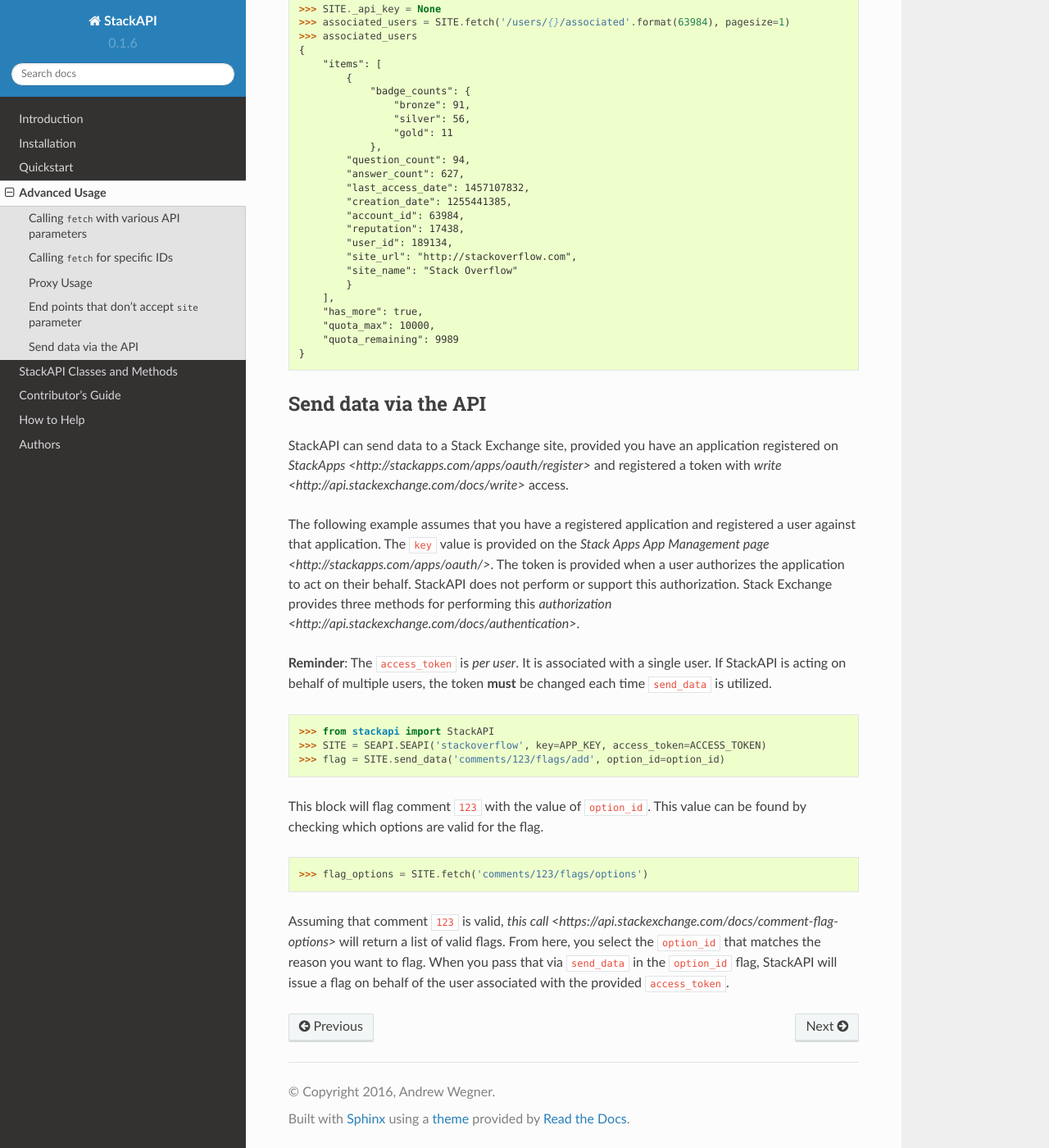
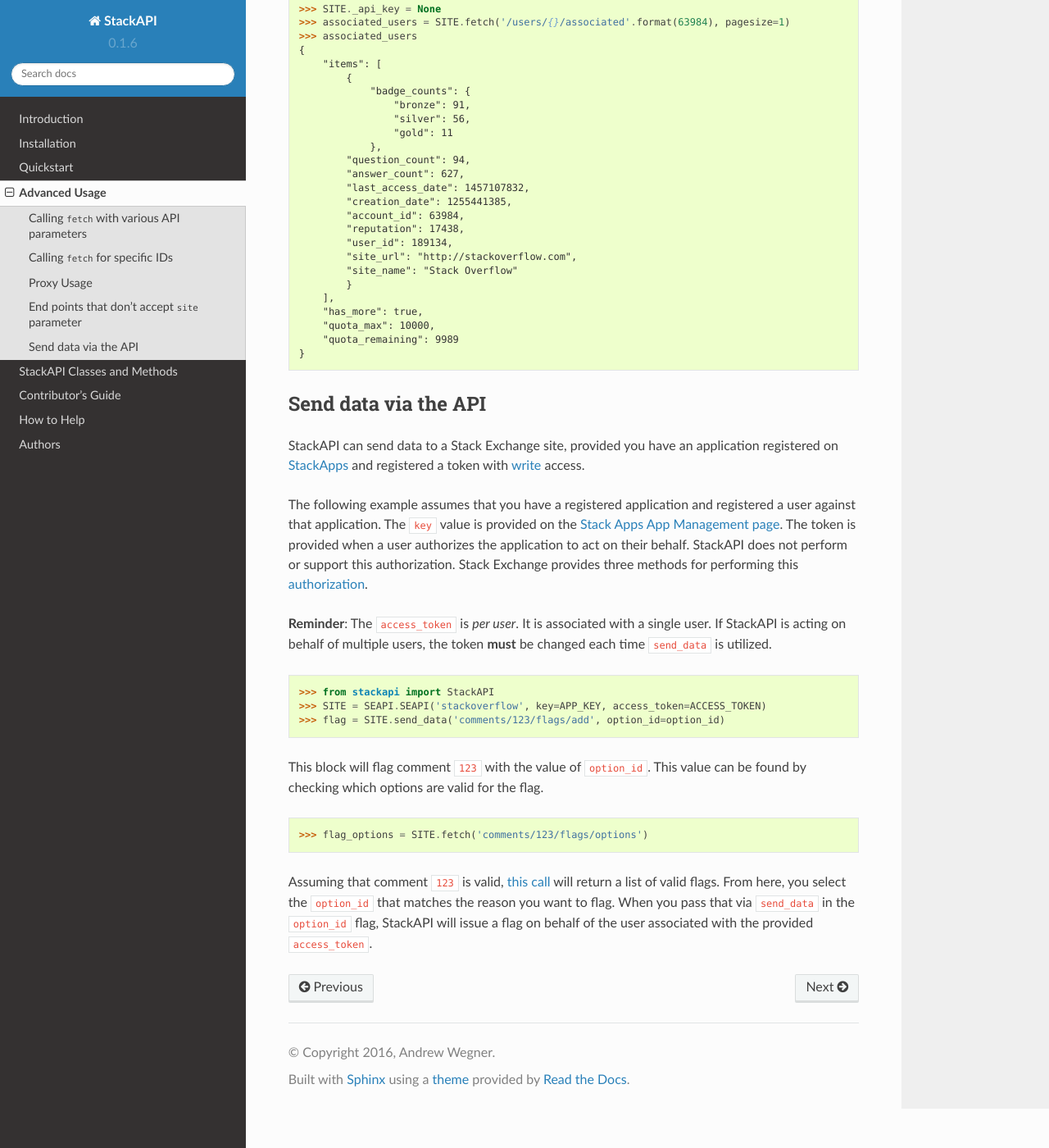
Before and after one commit to AWegnerGitHub/stackapi, a Sphinx documentation site: the page built from docs/user/advanced.rst, in a window 1280 px wide and 1400 px high, scrolled down 3793 px. Shown: the whole window at 82% size. Built offline with Sphinx 7.4.7 and the Read the Docs theme 2.0.0, drawn with Linux system fonts in a browser that asks for light colours.

Commit message:
Fixes links in documentation
Fixes #21

```diff
--- a/docs/user/advanced.rst
+++ b/docs/user/advanced.rst
@@ -224,17 +224,17 @@ Send data via the API
 ---------------------
 
 StackAPI can send data to a Stack Exchange site, provided you have an
-application registered on `StackApps <http://stackapps.com/apps/oauth/register>`
-and registered a token with `write <http://api.stackexchange.com/docs/write>`
+application registered on `StackApps <http://stackapps.com/apps/oauth/register>`__
+and registered a token with `write <http://api.stackexchange.com/docs/write>`__
 access.
 
 The following example assumes that you have a registered application and
 registered a user against that application. The ``key`` value is provided
-on the `Stack Apps App Management page <http://stackapps.com/apps/oauth/>`.
+on the `Stack Apps App Management page <http://stackapps.com/apps/oauth/>`__.
 The token is provided when a user authorizes the application to act on their
 behalf. StackAPI does not perform or support this authorization. Stack Exchange
 provides three methods for performing this
-`authorization <http://api.stackexchange.com/docs/authentication>`.
+`authorization <http://api.stackexchange.com/docs/authentication>`__.
 
 **Reminder**: The ``access_token`` is *per user*. It is associated with a
 single user. If StackAPI is acting on behalf of multiple users, the token
@@ -250,7 +250,7 @@ This value can be found by checking which options are valid for the flag.
     >>> flag_options = SITE.fetch('comments/123/flags/options')
 
 Assuming that comment ``123`` is valid,
-`this call <https://api.stackexchange.com/docs/comment-flag-options>`
+`this call <https://api.stackexchange.com/docs/comment-flag-options>`__
 will return a list of valid flags. From here, you select the ``option_id``
 that matches the reason you want to flag. When you pass that via ``send_data``
 in the ``option_id`` flag, StackAPI will issue a flag on behalf of the user
```
